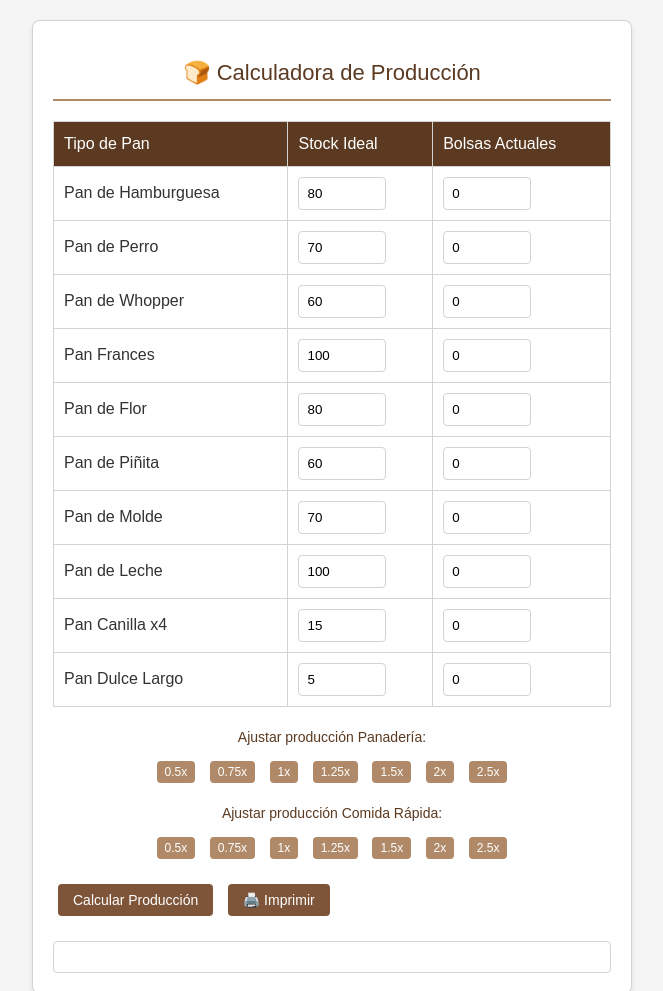
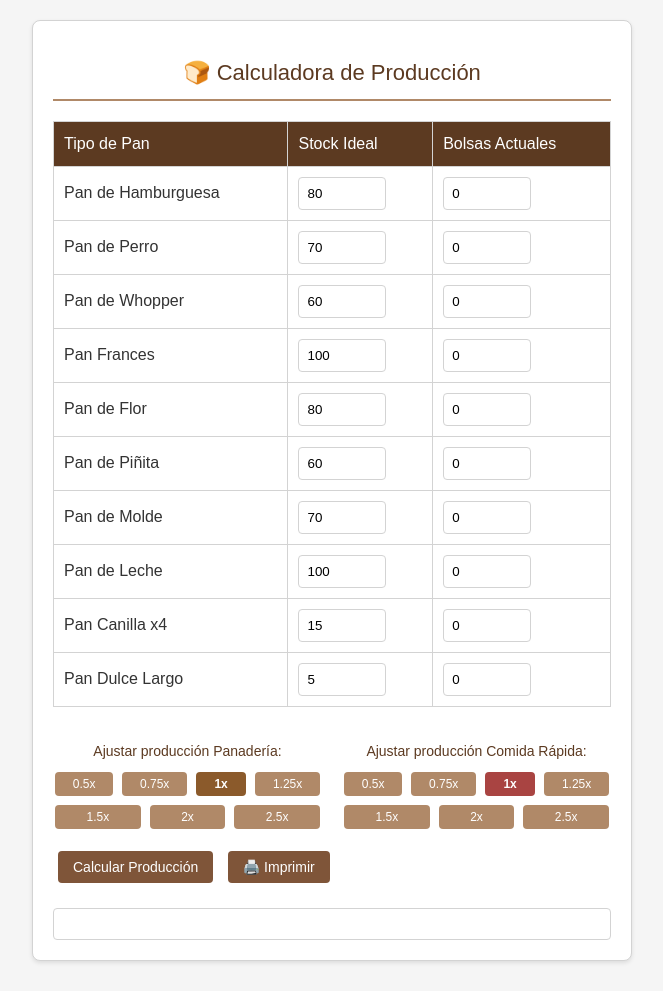
Before and after one commit to Ajazzan/produccionpm, a plain HTML site: page index.html in a window 1280 px wide. Shown: the top 991 px of the page, without its empty margins (308-971 px from the left). Drawn offline with Linux system fonts and the light colour scheme.

Commit message:
Update styles.css

```diff
--- a/styles.css
+++ b/styles.css
@@ -7,6 +7,8 @@
     --color-texto: #333333;      /* Texto oscuro */
     --color-borde: #d3d3d3;      /* Gris suave */
     --color-destacado: #8c6e4e;  /* Café para elementos importantes */
+    --color-panaderia: #8b5a2b;   /* Café panadero */
+    --color-rapida: #a94442;     /* Rojo comida rápida */
 }
 
 body {
@@ -66,7 +68,7 @@ input {
     background-color: white;
 }
 
-/* Botones profesionales */
+/* Botones principales */
 button {
     background-color: var(--color-secundario);
     color: white;
@@ -97,26 +99,55 @@ button:hover {
     font-weight: bold;
 }
 
-/* Multiplicadores discretos */
+/* Contenedor de multiplicadores */
+.multiplicadores-container {
+    display: flex;
+    gap: 20px;
+    margin: 15px 0;
+    flex-wrap: wrap;
+}
+
 .multiplicador {
-    margin: 15px 0;
-    text-align: center;
+    flex: 1;
+    min-width: 200px;
 }
 
 .multiplicador p {
     color: var(--color-primario);
     margin-bottom: 8px;
     font-size: 14px;
+    text-align: center;
+}
+
+/* Botones de multiplicador */
+.botones-multiplicador {
+    display: flex;
+    flex-wrap: wrap;
+    justify-content: center;
+    gap: 5px;
 }
 
 .botones-multiplicador button {
     background-color: var(--color-terciario);
-    padding: 4px 8px;
+    padding: 5px 10px;
     font-size: 12px;
+    margin: 2px;
+    flex-grow: 1;
+    min-width: 50px;
 }
 
-.botones-multiplicador button.activo {
-    background-color: var(--color-primario);
+/* Botón activo panadería */
+.botones-multiplicador button.activo-panaderia {
+    background-color: var(--color-panaderia);
+    color: white;
+    font-weight: bold;
+}
+
+/* Botón activo comida rápida */
+.botones-multiplicador button.activo-rapida {
+    background-color: var(--color-rapida);
+    color: white;
+    font-weight: bold;
 }
 
 /* Impresión optimizada */
```
